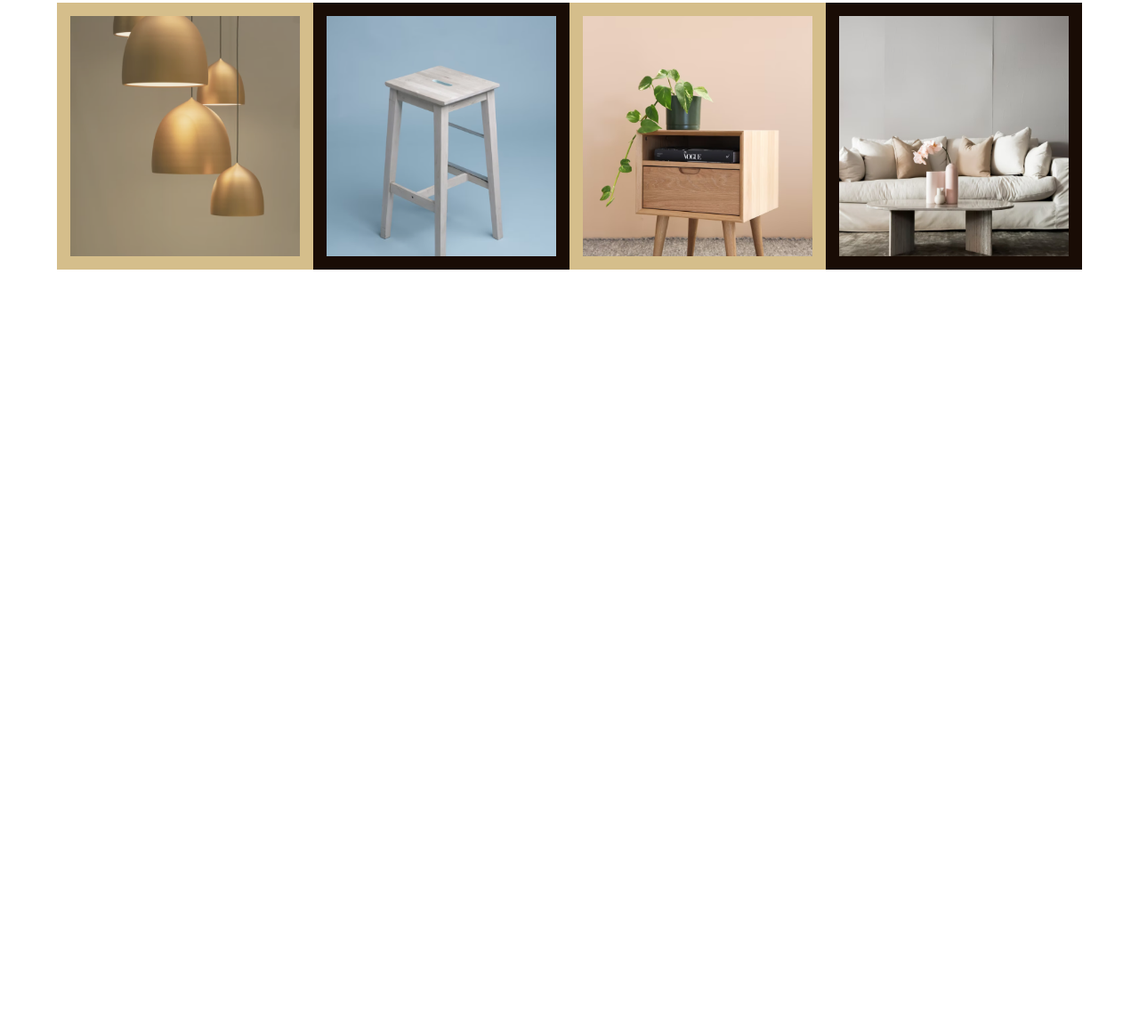
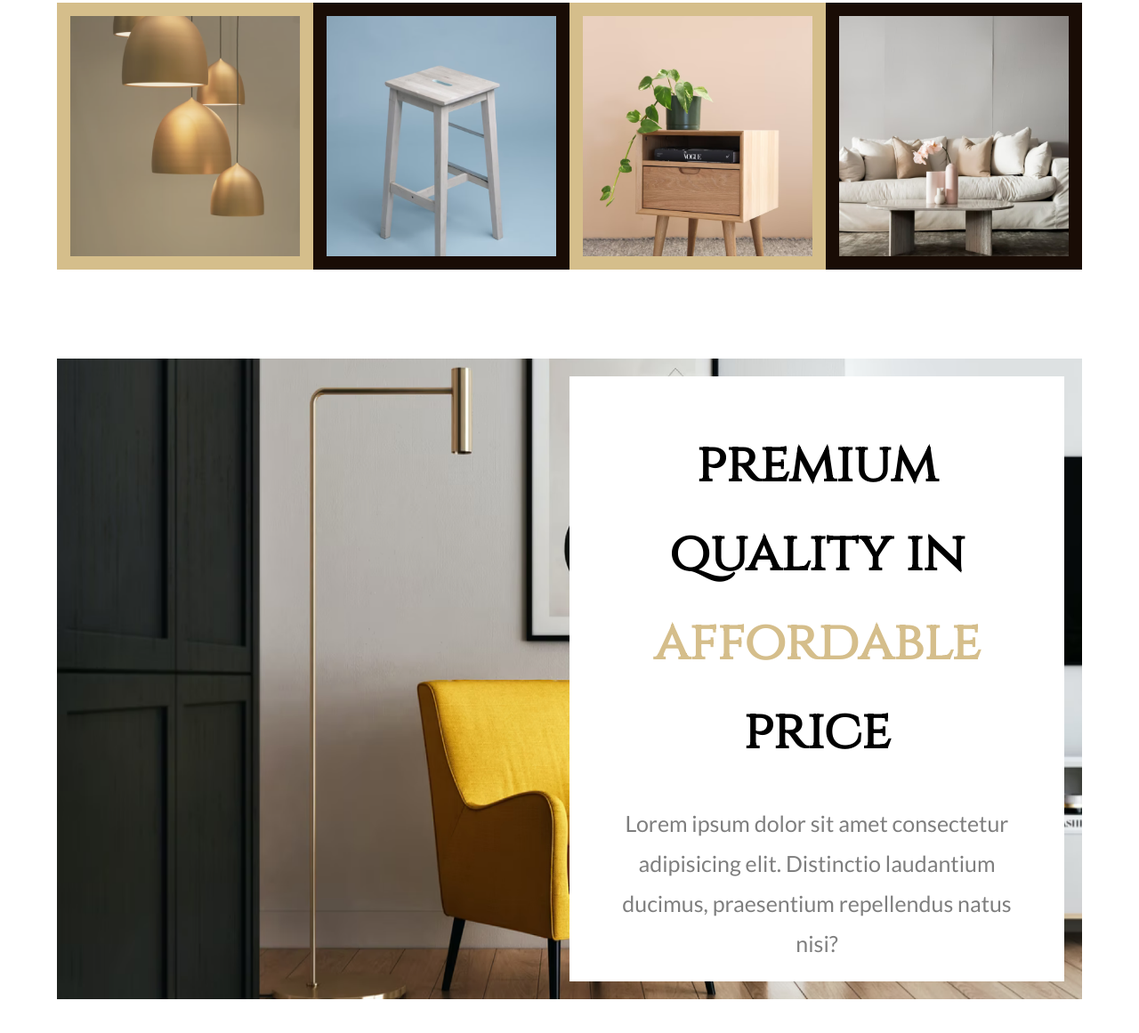
Before and after one commit to Finnecco/E-Commerce-website, a plain HTML site: page index.html in a window 1280 px wide. Shown: the part 927-2088 px from the top of the page at 89% size. Before the commit the page ends 1290 px from the top, so only its background shows below. Drawn offline with Linux system fonts and the light colour scheme.

Commit message:
Version 0.2

```diff
--- a/CSS/style.css
+++ b/CSS/style.css
@@ -159,3 +159,54 @@ body {
 .product-card:hover .product-img {
   opacity: 0.5;
 }
+
+/* mid section */
+
+.mid-section {
+  width: 100%;
+  height: 800px;
+  padding: 40px 5vw;
+}
+
+.section-item-container {
+  width: 100%;
+  height: 100%;
+  position: relative;
+  padding: 20px;
+}
+
+.section-bg {
+  width: 100%;
+  height: 100%;
+  position: absolute;
+  z-index: -1;
+  top: 0;
+  left: 0;
+}
+
+.section-info {
+  width: 50%;
+  height: 100%;
+  background: #fff;
+  display: block;
+  margin-left: auto;
+  padding: 50px;
+  text-align: center;
+}
+
+.title {
+  font-size: 60px;
+  line-height: 100px;
+}
+
+.title span {
+  color: #d5be8b;
+}
+
+.info {
+  font-family: "lato", sans-serif;
+  font-size: 25px;
+  line-height: 45px;
+  margin-top: 30px;
+  opacity: 0.5;
+}
--- a/index.html
+++ b/index.html
@@ -64,6 +64,19 @@
         </div>
     </section>
 
+    <!-- mid section -->
+
+    <section class="mid-section">
+        <div class="section-item-container">
+            <img src="img/bg-2.png" class="section-bg" alt="">
+            <div class="section-info">
+                <h1 class="title">premium quality in <span>affordable</span> price</h1>
+                <p class="info">Lorem ipsum dolor sit amet consectetur adipisicing elit. Distinctio laudantium ducimus,
+                    praesentium repellendus natus nisi?</p>
+            </div>
+        </div>
+    </section>
+
 
 
 </body>
```
